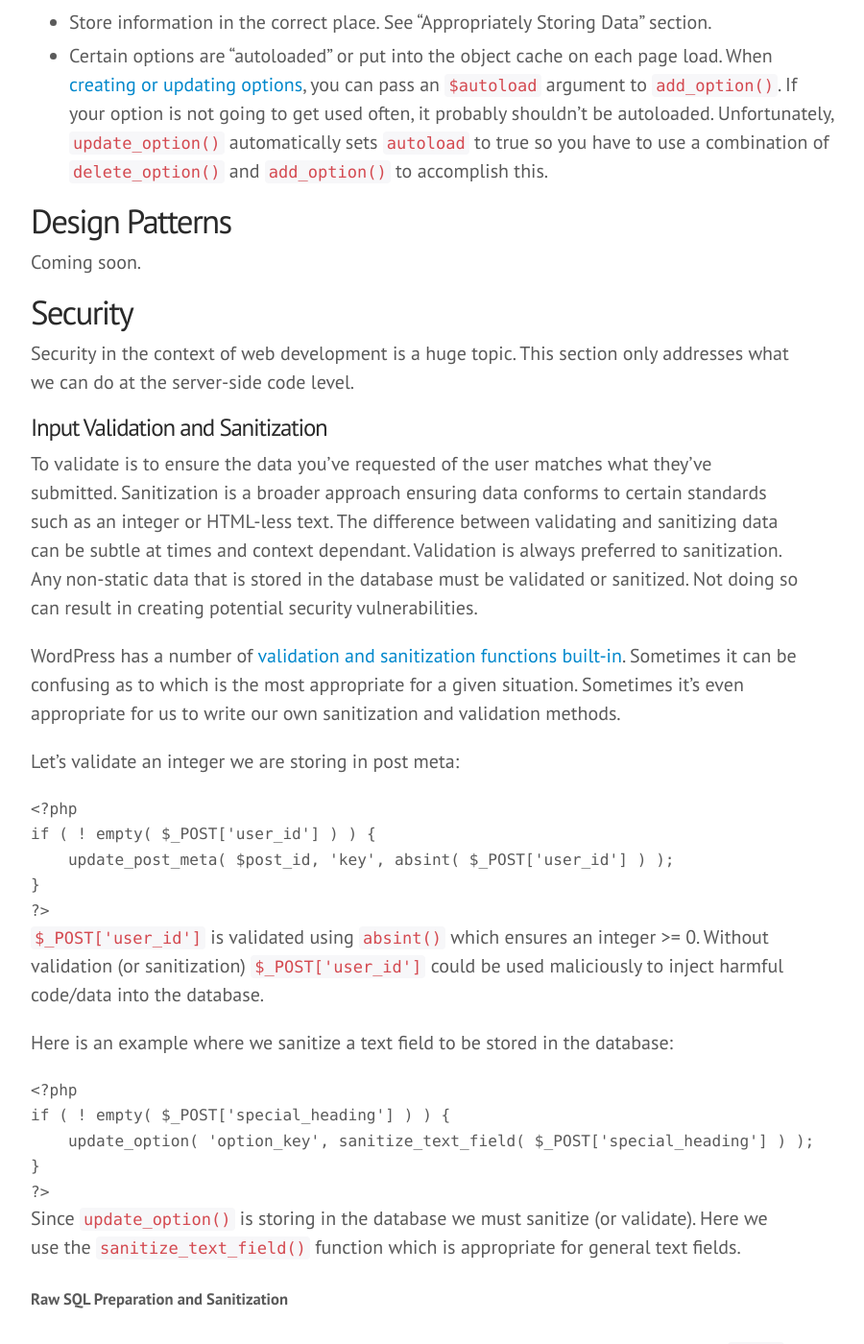
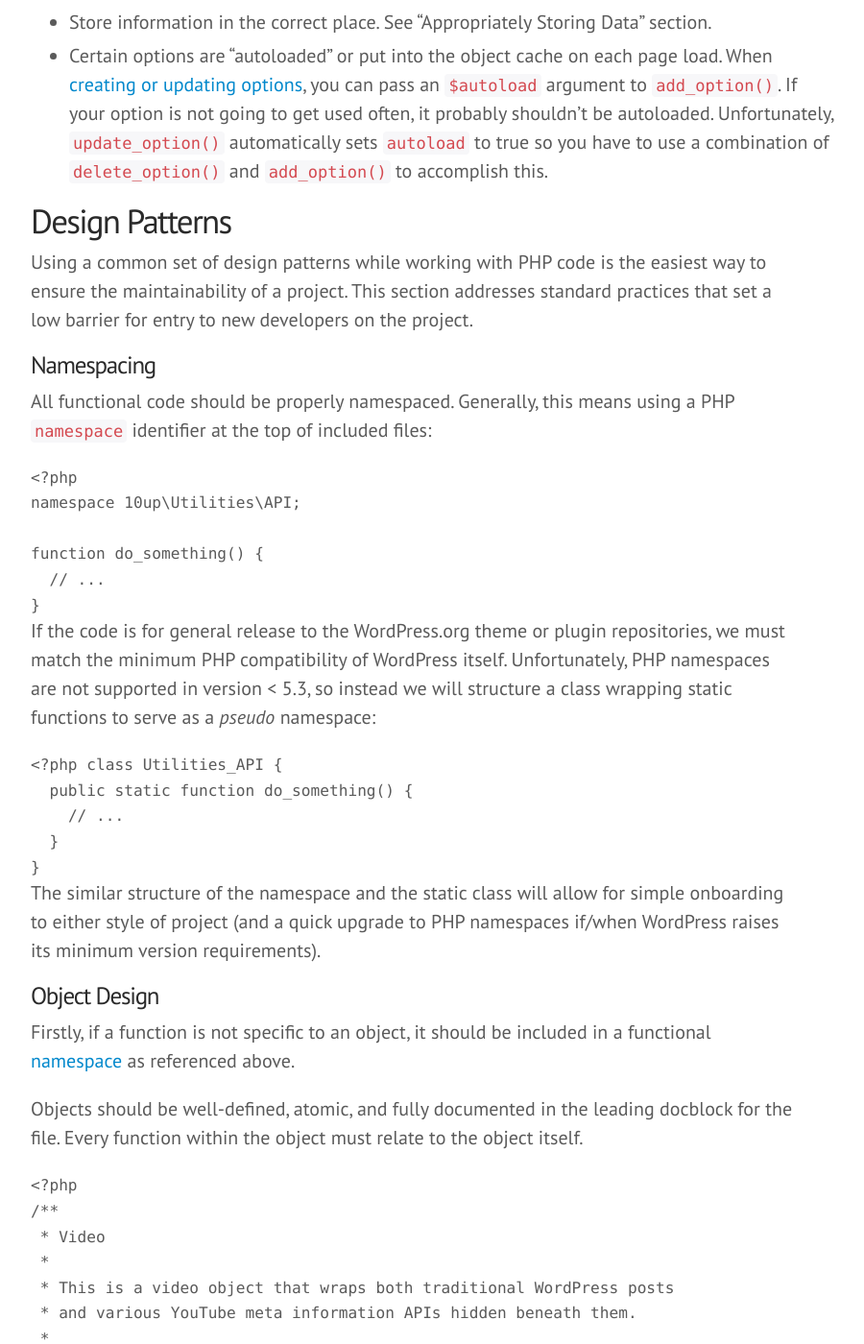
Before and after one commit to 10up/Engineering-Best-Practices, a Jekyll site: the page built from index.html, in a window 1280 px wide and 1400 px high, scrolled down 10627 px. Shown: the whole window at 96% size, without its empty margins (28-928 px from the left). Built offline with Jekyll 4.4.1, drawn with Linux system fonts in a browser that asks for light colours; some web fonts are replaced; Markdown is read by kramdown in place of the engine named in the settings; comment, search, counter and statistics services are not loaded; some of the changed text lies outside the part shown.

Commit message:
PHP design standards

````diff
--- a/_includes/markdown/PHP.md
+++ b/_includes/markdown/PHP.md
@@ -219,7 +219,89 @@ Writing information to the database is at the core of any website we build. Here
 
 <h3 id="php-design-patterns">Design Patterns</h3>
 
-Coming soon.
+Using a common set of design patterns while working with PHP code is the easiest way to ensure the maintainability of a project. This section addresses standard practices that set a low barrier for entry to new developers on the project.
+
+#### Namespacing
+
+All functional code should be properly namespaced. Generally, this means using a PHP `namespace` identifier at the top of included files:
+
+```php
+<?php
+namespace 10up\Utilities\API;
+
+function do_something() {
+  // ...
+}
+```
+
+If the code is for general release to the WordPress.org theme or plugin repositories, we must match the minimum PHP compatibility of WordPress itself. Unfortunately, PHP namespaces are not supported in version < 5.3, so instead we will structure a class wrapping static functions to serve as a _pseudo_ namespace:
+
+```php
+<?php class Utilities_API {
+  public static function do_something() {
+    // ...
+  }
+}
+```
+
+The similar structure of the namespace and the static class will allow for simple onboarding to either style of project (and a quick upgrade to PHP namespaces if/when WordPress raises its minimum version requirements).
+
+#### Object Design
+
+Firstly, if a function is not specific to an object, it should be included in a functional <a href="#namespacing">namespace</a> as referenced above.
+
+Objects should be well-defined, atomic, and fully documented in the leading docblock for the file. Every function within the object must relate to the object itself.
+
+```php
+<?php
+/**
+ * Video
+ *
+ * This is a video object that wraps both traditional WordPress posts
+ * and various YouTube meta information APIs hidden beneath them.
+ *
+ * @package    ClientTheme
+ * @subpackage Content
+ */
+class Video {
+
+  /**
+   * WordPress post object used for data storage.
+   *
+   * @var WP_Post
+   */
+  protected $_post;
+
+  /**
+   * Default video constructor.
+   *
+   * @uses get_post
+   *
+   * @throws Exception Throws an exception if the data passed is not a post or post ID.
+   *
+   * @var int|WP_Post $post
+   */
+  public function __construct( $post = null ) {
+    if ( null === $post ) {
+      throw new Exception( 'Invalid post supplied' );
+    }
+
+    $this->_post = get_post( $post );
+  }
+}
+```
+
+#### Visibility
+
+In terms of OOP, public properties and methods should obviously be `public`. Anything intended to be private should actually be specified as `protected`. There should be no `private` fields or properties without well-documented and agreed upon rationale.
+
+#### Structure and Patterns
+
+Singletons are not advised - there is little justification for this pattern in practice and they cause more maintainability problems than they fix.
+
+Class inheritance should be used where possible to produce DRY code and share previously developed components throughout the application.
+
+Global variable should be avoided. If objects need to be passed throughout the theme/plugin, those object should either be passed as parameters or referenced through an object factory.
 
 <h3 id="php-security">Security</h3>
 
````
